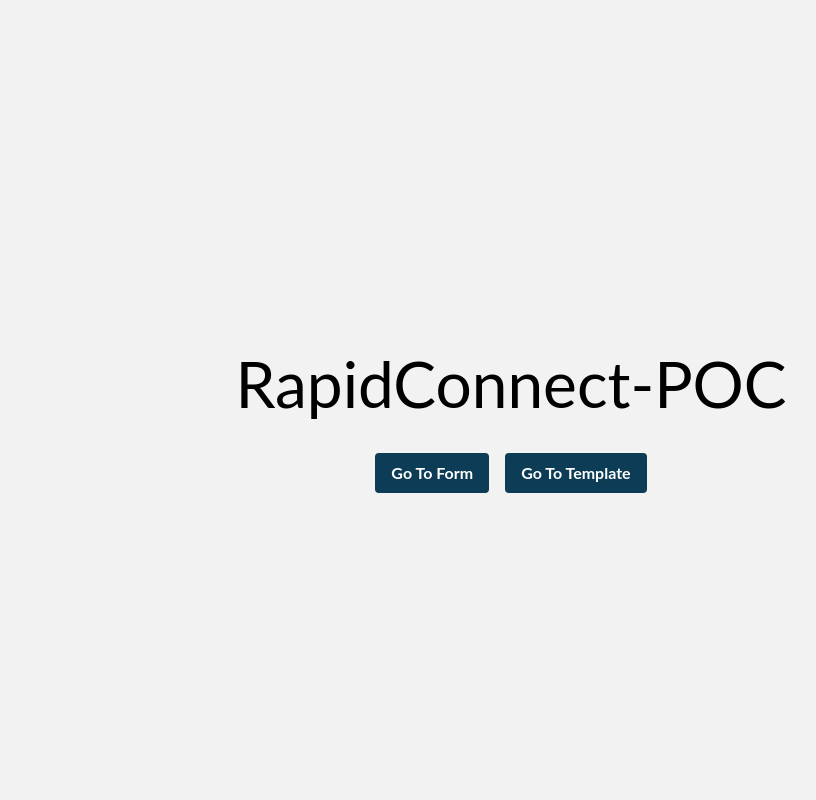
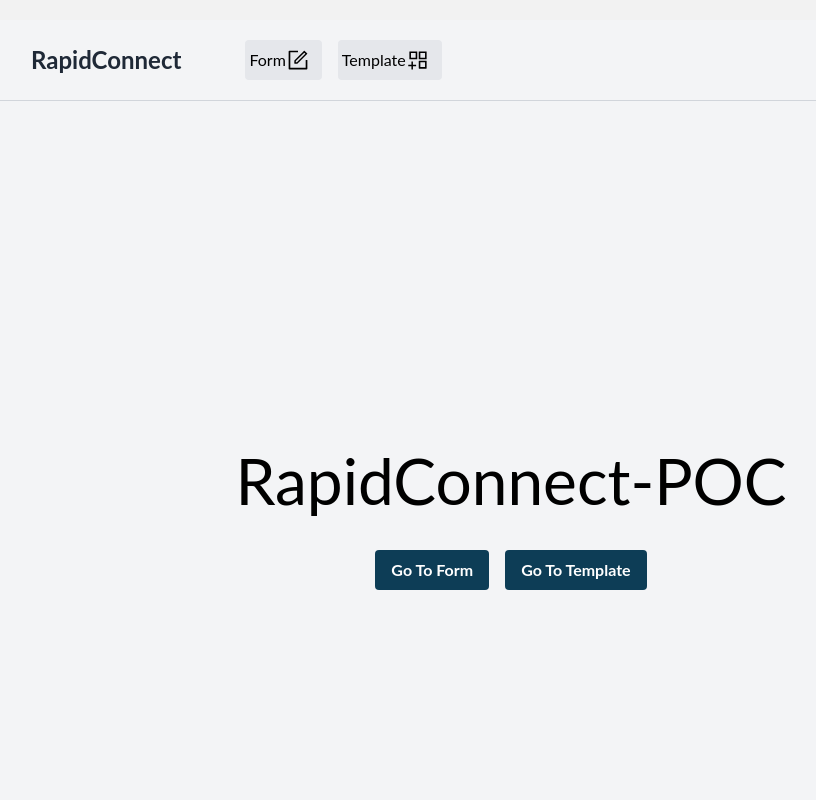
Before and after one commit to JacksonBey/RapidConnect-POC, a Next.js app: page / in a window 1280 px wide. Shown: the top 800 px of the page, without its empty margins (129-945 px from the left). Built offline with nearby package versions, Linux system fonts and the light colour scheme.

Commit message:
made a nav bar

```diff
--- /dev/null
+++ b/components/layout/header.js
@@ -0,0 +1,29 @@
+import React from 'react';
+import { AiOutlineForm, AiOutlineAppstoreAdd } from 'react-icons/ai';
+import Link from 'next/link';
+
+const Header = () => {
+  return (
+    <header className="bg-gray-100 py-5 px-10 border-b border-gray-300">
+      <div className="flex items-center ml-[100px]">
+        <Link href="/">
+          <span className="text-gray-800 text-2xl font-bold">RapidConnect</span>
+        </Link>
+        <div className="space-x-4 flex mx-[3rem] px-[1rem]">
+          <Link href="/form">
+            <span className="p-2 rounded-[4px] bg-gray-200 flex px-1">
+              Form <AiOutlineForm className="h-6 w-6 mr-2" />
+            </span>
+          </Link>
+          <Link href="/template">
+            <span className="p-2 rounded-[4px] bg-gray-200 flex px-1">
+              Template <AiOutlineAppstoreAdd className="h-6 w-6 mr-2" />
+            </span>
+          </Link>
+        </div>
+      </div>
+    </header>
+  );
+};
+
+export default Header;
--- /dev/null
+++ b/components/layout/layout.js
@@ -0,0 +1,23 @@
+import React from 'react';
+import Header from './header';
+import Head from 'next/head';
+
+const Layout = ({ children }) => {
+    return (
+      <>
+        <Head>
+          <title>RapidConnect-POC</title>
+          <meta name="description" content="RapidConnect-POC" />
+          <link rel="icon" href="/favicon.ico" />
+        </Head>
+        <div className="min-h-screen bg-gray-100">
+            <Header />
+            <main className="container mx-auto p-4">
+                {children}
+            </main>
+        </div>
+      </>
+    )
+};
+
+export default Layout;
--- a/package.json
+++ b/package.json
@@ -11,7 +11,8 @@
     "axios": "^1.4.0",
     "next": "13.4.7",
     "react": "18.2.0",
-    "react-dom": "18.2.0"
+    "react-dom": "18.2.0",
+    "react-icons": "^4.10.1"
   },
   "devDependencies": {
     "autoprefixer": "^10.4.14",
--- a/pages/_app.js
+++ b/pages/_app.js
@@ -1,7 +1,13 @@
+import React from 'react';
+import Layout from '../components/layout/layout';
 import '../styles/globals.css'
 
 function MyApp({ Component, pageProps }) {
-  return <Component {...pageProps} />
+    return (
+        <Layout>
+            <Component {...pageProps} />
+        </Layout>
+    )
 }
 
-export default MyApp
+export default MyApp;
--- a/pages/index.js
+++ b/pages/index.js
@@ -6,11 +6,7 @@ import styles from '../styles/Home.module.css'
 export default function Home() {
   return (
     <div className={styles.container}>
-      <Head>
-        <title>RapidConnect-POC</title>
-        <meta name="description" content="RapidConnect-POC" />
-        <link rel="icon" href="/favicon.ico" />
-      </Head>
+
 
 
       <main className={styles.main}>
```
Also changed, not shown: 1 other file (tests, documents, lock files or other folders).
